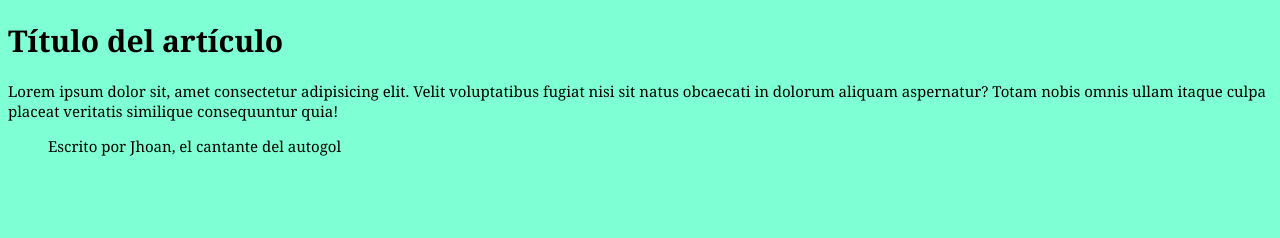
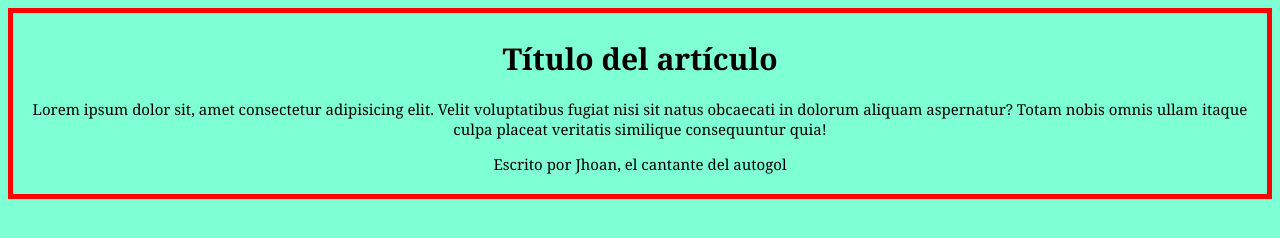
Before and after one commit to JhoanRG/prueba1, a plain HTML site: page index.html in a window 1280 px wide. Drawn offline with Linux system fonts and the light colour scheme.

Commit message:
nuevos estilos al articulo

```diff
--- a/css/estilos.css
+++ b/css/estilos.css
@@ -3,3 +3,8 @@ body{
     background: aquamarine;
     font-size: 15px;
 }
+div{
+    text-align: center;
+    border: 5px solid red;
+    padding: 5px;
+}
```
